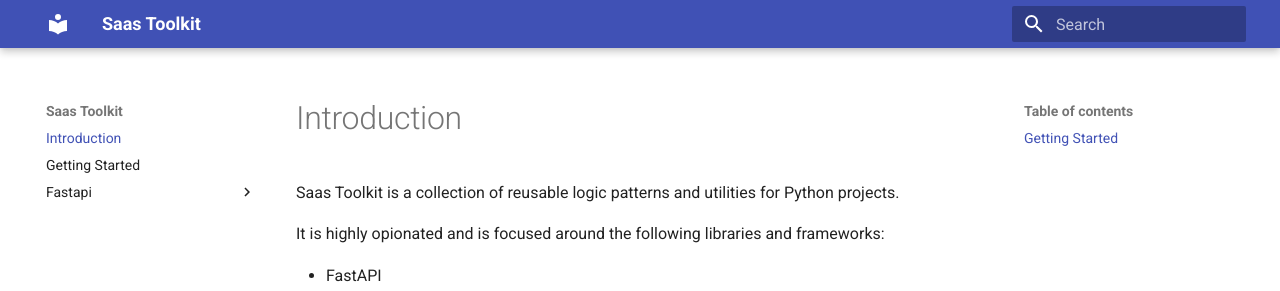
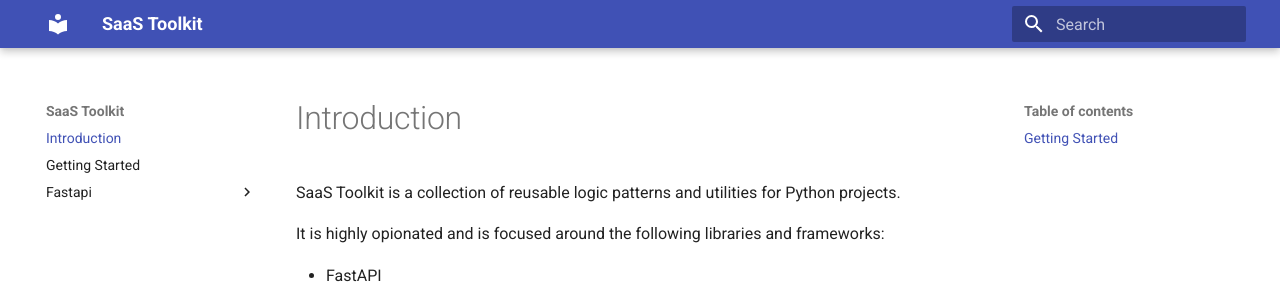
Before and after one commit to madskronborg/saas-toolkit, an MkDocs documentation site: the page built from docs/index.md, in a window 1280 px wide. Shown: the top 291 px of the page. Built offline with MkDocs 1.6.1 and Material for MkDocs 9.7.7, drawn with Linux system fonts in a browser that asks for light colours.

```diff
--- a/docs/index.md
+++ b/docs/index.md
@@ -1,6 +1,6 @@
 # Introduction
 
-Saas Toolkit is a collection of reusable logic patterns and utilities for Python projects.
+SaaS Toolkit is a collection of reusable logic patterns and utilities for Python projects.
 
 It is highly opionated and is focused around the following libraries and frameworks:
 
--- a/mkdocs.yml
+++ b/mkdocs.yml
@@ -1,4 +1,4 @@
-site_name: Saas Toolkit
+site_name: SaaS Toolkit
 theme:
   name: material
 plugins:
```
Also changed, not shown: README.md (+1 -1 lines), docs/getting_started.md (+5 -5 lines).
